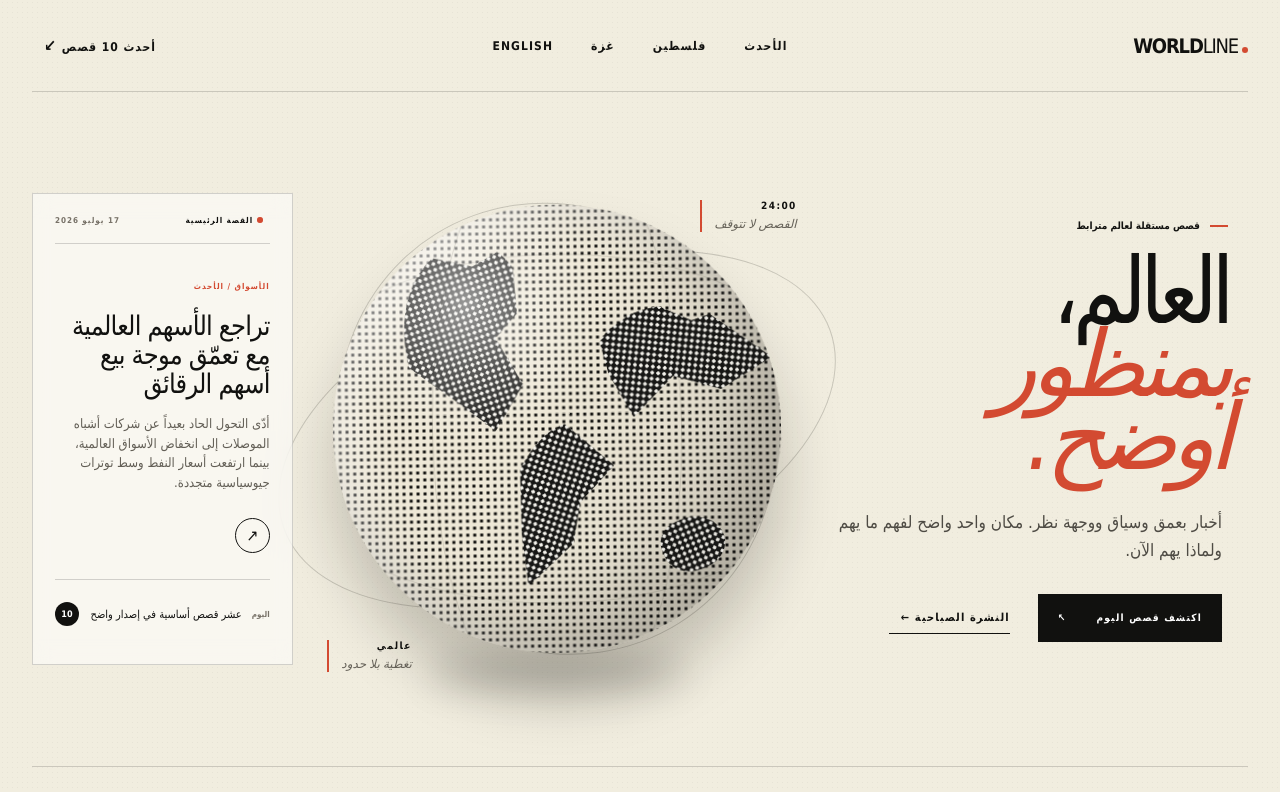
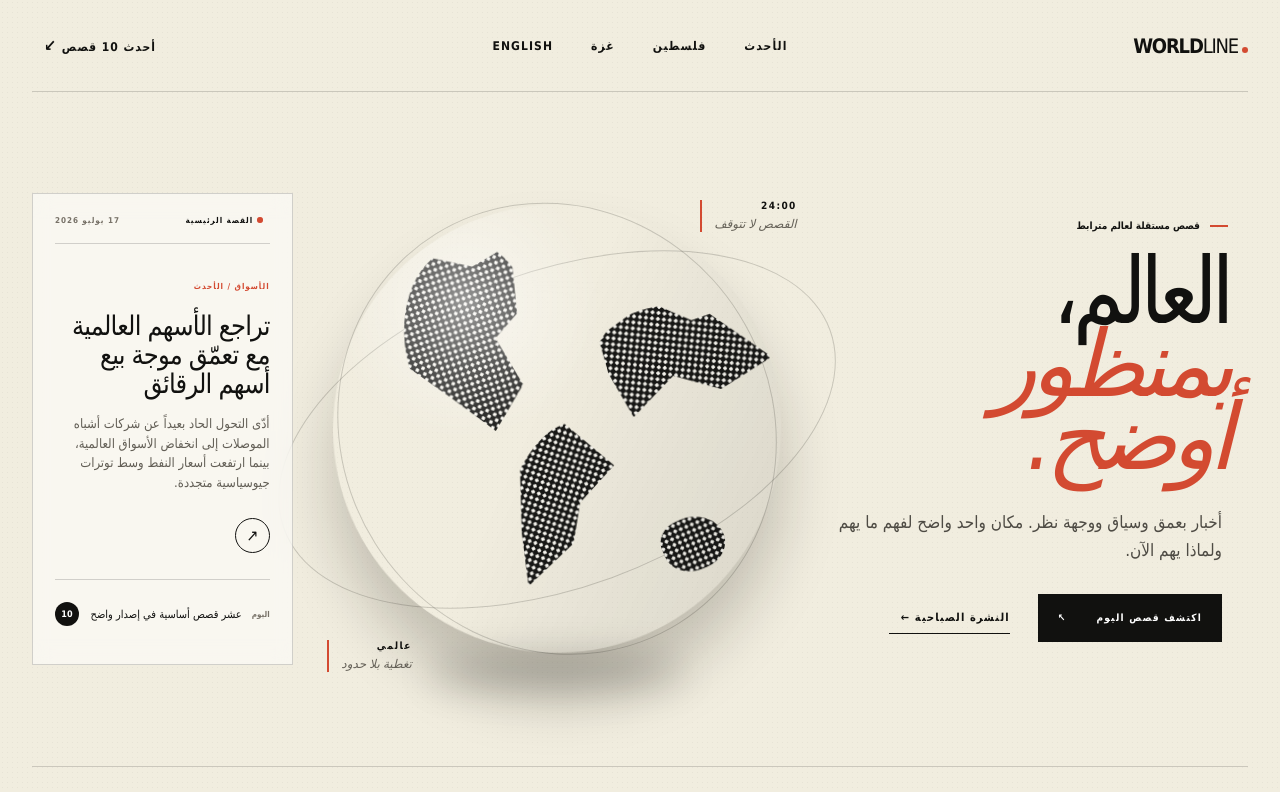
Before and after one commit to YYHomr/openworld, a Next.js app: page /ar in a window 1280 px wide. Shown: the top 792 px of the page. Built offline with nearby package versions, Linux system fonts and the light colour scheme.

Commit message:
Style high-density projected globe canvas

```diff
--- a/app/globals.css
+++ b/app/globals.css
@@ -304,3 +304,19 @@ button,input { font:inherit; }
 .globe .globe-shine {
   background:radial-gradient(circle at 30% 22%,rgba(255,255,255,.55),transparent 29%),linear-gradient(115deg,transparent 45%,rgba(0,0,0,.1));
 }
+
+
+/* Realistic projected dot globe canvas */
+.globe {
+  background:none;
+  background-image:none;
+  overflow:hidden;
+  box-shadow:0 44px 60px rgba(21,17,10,.22);
+}
+.globe::before,.globe::after { display:none; }
+.dot-globe-canvas {
+  width:100%;
+  height:100%;
+  display:block;
+  border-radius:50%;
+}
```
